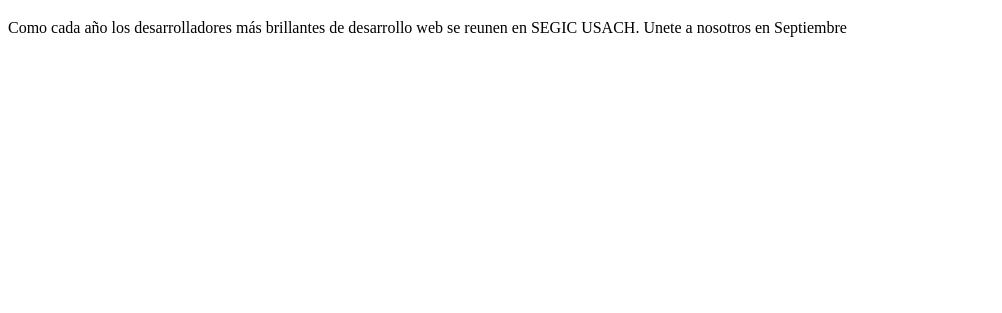
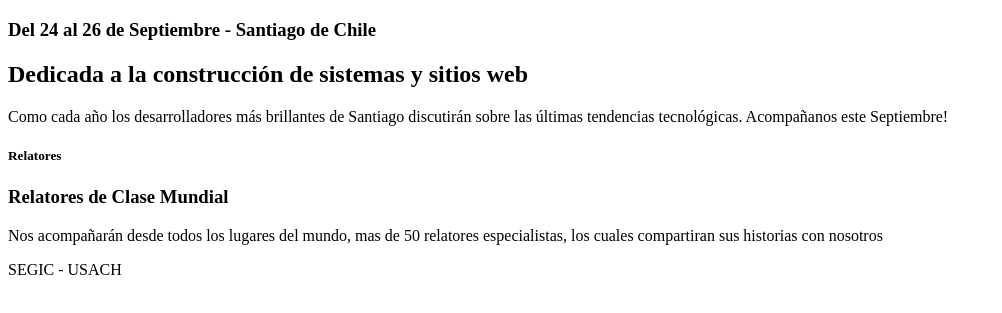
Before and after one commit to CristianSantis/sitio-conferencia, a plain HTML site: page index.html in a window 1280 px wide. Shown: the part 61-374 px from the top of the page, without its empty margins (0-1002 px from the left). Drawn offline with Linux system fonts and the light colour scheme.

Commit message:
se agregan secciones

```diff
--- a/index.html
+++ b/index.html
@@ -6,8 +6,31 @@
 		<title>Conferencia de Desarrollo WEB</title>
 	</head>
 	<body>
-		<h1> Conferencia de Desarrollo WEB</h1>
-		<p>Como cada año los desarrolladores más brillantes de desarrollo web se reunen en SEGIC USACH.
-		Unete a nosotros en Septiembre</p>
+		<header>
+			<h1>Conferencia de Desarrollo WEB</h1>
+			<h3>Del 24 al 26 de Septiembre - Santiago de Chile<h3>
+		</header>
+		<section>
+			<h2>Dedicada a la construcción de sistemas y sitios web</h2>
+			<p>Como cada año los desarrolladores más brillantes de Santiago discutirán sobre las
+			 últimas tendencias tecnológicas. Acompañanos este Septiembre!</p>
+		</section>
+		<section>
+			<section>
+                        	<h5>Relatores</h5>
+				<h3>Relatores de Clase Mundial</h3>
+				<p>Nos acompañarán desde todos los lugares del mundo, mas de 50 relatores especialistas, los cuales compartiran sus historias con nosotros</p>
+                	</section>
+
+			<section>
+			</section>
+
+			<section>
+                        </section>
+
+		</section>
+
+		<footer><p>SEGIC - USACH</p><footer>
+
 	</body>
 </html>
```
